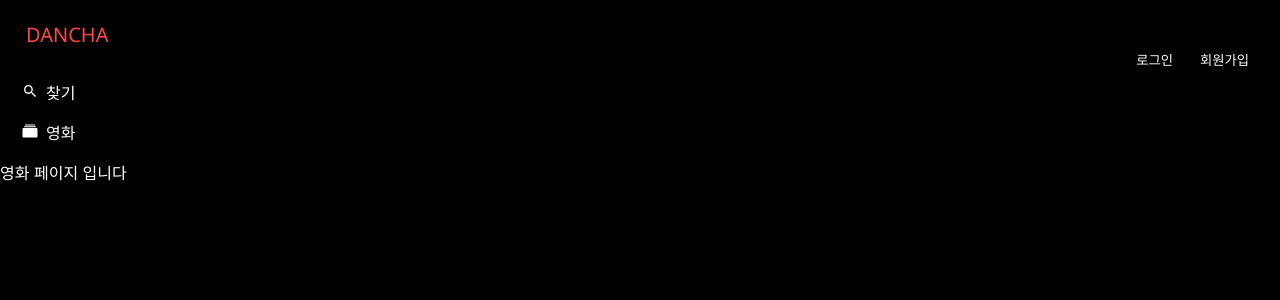
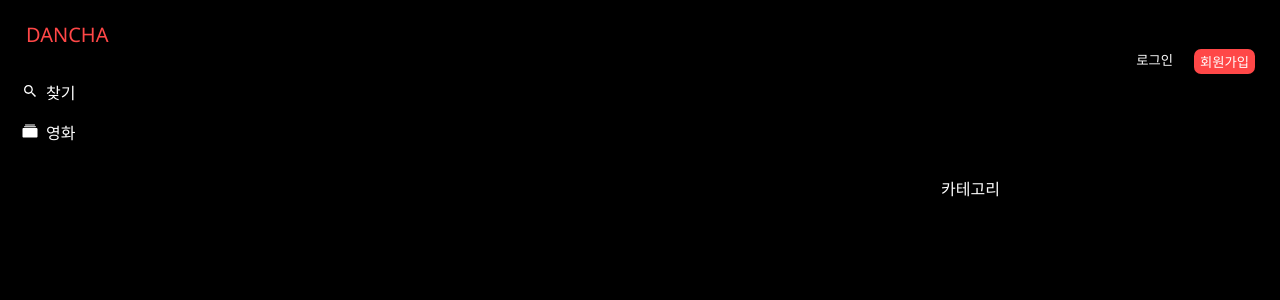
Before and after one commit to downy1218/UMC_WorkBook, a React (Create React App) app in the folder week3/: page / in a window 1280 px wide. Both pictures are taken after a click on the element "영화". Shown: the top 300 px of the page. Built offline with nearby package versions, Linux system fonts and the light colour scheme.

Commit message:
영화제목,날짜 추가

```diff
--- a/week3/src/App.js
+++ b/week3/src/App.js
@@ -1,6 +1,5 @@
 import Poster from './Components/Poster';
 import React, { useState } from "react";
-import Nav from './Components/Nav';
 import {  Route, Link, Routes, BrowserRouter, useNavigate } from 'react-router-dom';
 import LoginPage from './Pages/Login.js';
 import RegisterPage from './Pages/Register.js';
@@ -14,7 +13,7 @@ function App() {
       <BrowserRouter>
         <Routes>
           <Route path='/' element={<RootLayout />}>
-            <Route index element={<Poster />}></Route>
+            <Route index element={<Poster />}></Route>  {/*중복 등장 고침*/}
             <Route path='login' element={<LoginPage />}></Route>
             <Route path='register' element={<RegisterPage />}></Route>
             <Route path='search' element={<SearchPage/>}></Route>
--- a/week3/src/Components/Nav.css
+++ b/week3/src/Components/Nav.css
@@ -39,9 +39,11 @@
 #nav-btn2{
     background-color: rgb(255, 71, 71);
     color: white;
-    background: none;
     border: none;
     cursor: pointer;
+    border-radius: 7px;
+    padding-bottom: 1px;
+    height: 25px;
 }
 #nav-btn2:hover{
     background-color: rgb(255, 255, 255);
--- a/week3/src/Components/Poster.js
+++ b/week3/src/Components/Poster.js
@@ -10,13 +10,18 @@ const MoviePosters = () => {
 
   const GridContainerStyle = styled.div`
     display: grid;
-    margin-top:150px;
+    margin-top:0px;
     grid-template-columns: repeat(10, 1fr);
-    gap: 10px; // 포스터 위 아래 줄 사이 간격
-    padding:8px
+    gap: 30px; // 포스터 위 아래 줄 사이 간격
+    padding:8px;
     `;
 
-
+  const PosterContainer = styled.div`
+    // width: 100px;
+    display: flex;
+    flex-direction: column;
+    align-items: center;
+  `;
   const PosterStyle = styled.div`
     position: relative;
     width: 100px; // 포스터 크기
@@ -29,7 +34,7 @@ const MoviePosters = () => {
   `;
 
 
-  const OverlayStyle =styled.div`
+  const OverlayStyle = styled.div`
     position:absolute; //상대 위치를 기준으로 div요소가 0 0 0 0만큼 위치
     top: 0;
     left: 0;
@@ -40,18 +45,30 @@ const MoviePosters = () => {
     transition: opacity 0.1s ease;
   `;
 
+  const MovieInfo = styled.div`
+    color:white;
+  `
+
   return (
     <div style={{
       display: 'flex',
-      justifyContent: 'center', // 수평 중앙 정렬
+      justifyContent: 'center',
+      marginLeft: '120px',
+      marginTop: '0'
     }}>
       <GridContainerStyle>
         {MOVIES.results.map((movie, index) => (
+          <PosterContainer key={movie.id}>
             <PosterStyle
-            key={movie.id}
+              title = {movie.title}
+              date = {movie.release_date}
               onMouseEnter={() => setHoveredIndex(index)}
               onMouseLeave={() => setHoveredIndex(null)}
             >
+              <MovieInfo>
+                <div style={{fontSize:'15px'}}>{movie.title}</div>
+                <div style={{fontSize:'10px'}}>{movie.release_date}</div>
+              </MovieInfo>
               <img
                 src={`${baseUrl}${movie.poster_path}`}
                 alt={movie.original_title}
@@ -59,9 +76,10 @@ const MoviePosters = () => {
               />
               <OverlayStyle style={{ opacity: hoveredIndex === index ? 1 : 0 }}/>
             </PosterStyle>
+          </PosterContainer>
         ))}
     </GridContainerStyle>
-    </div>
+    </div >
   );
 };
 
--- /dev/null
+++ b/week3/src/Pages/Category.css
@@ -0,0 +1,8 @@
+.cate-container{
+    width: 500px;
+    height: 100%;;
+    /* background-color: grey; */
+    display: flex;
+    justify-content: end;
+    margin-left: 500px;
+}
--- a/week3/src/Pages/SearchMovie.js
+++ b/week3/src/Pages/SearchMovie.js
@@ -1,7 +1,14 @@
+import './Category.css';
+
+
 function SearchMoviePage(){
     return(
+        <div className='cate-container'>
+            <div>
+                <p style={{color:'white'}}>카테고리</p>
+            </div>
+        </div>
 
-        <p style={{color:'white'}}>영화 페이지 입니다</p>
 
     )
 }
```
Also changed, not shown: week3/src/Components/SideBar.js (deleted). Lines whose indentation alone changed are shown as unchanged.
